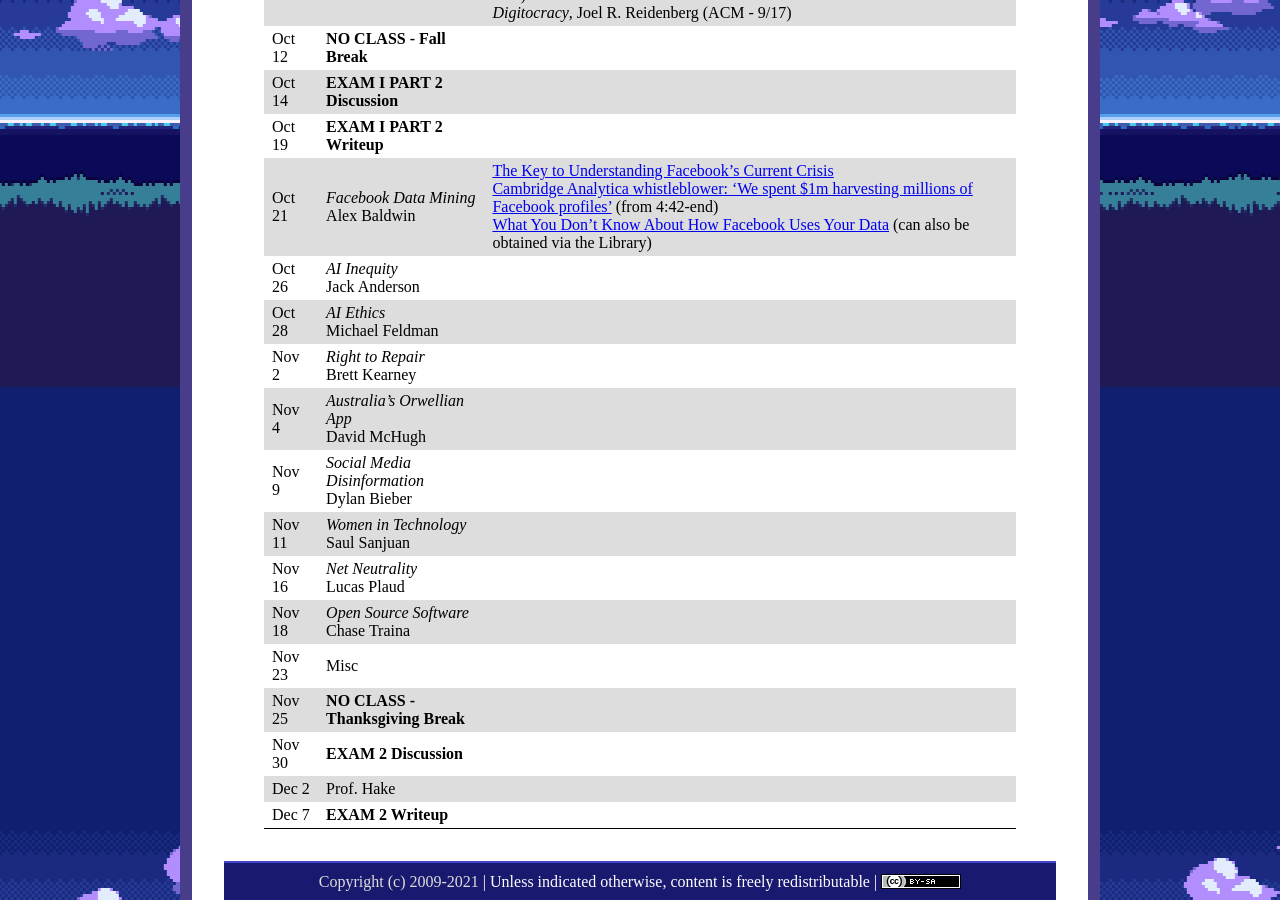
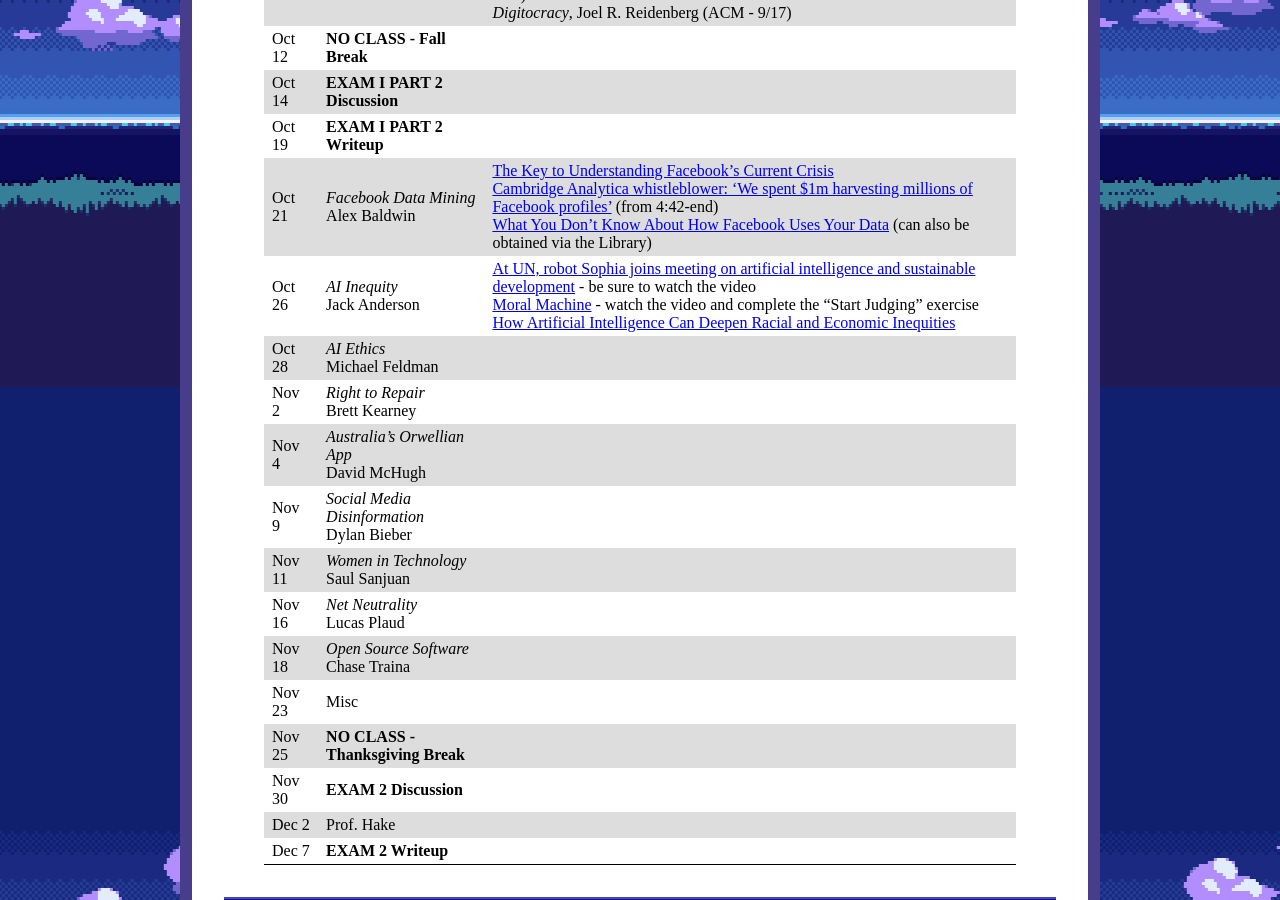
Before and after one commit to ycpcs/cs456-fall2021, a Jekyll site: the page built from schedule/index.md, in a window 1280 px wide and 900 px high, scrolled down 1413 px. Built offline with Jekyll 4.4.1, drawn with Linux system fonts in a browser that asks for light colours.

Commit message:
add Jack articles
add Jack articles

```diff
--- a/schedule/index.md
+++ b/schedule/index.md
@@ -32,7 +32,7 @@ All reading materials can be accessed via [Schmidt Library](http://library.ycp.e
 > Oct 14  | **EXAM I PART 2 Discussion** | |
 > Oct 19  | **EXAM I PART 2 Writeup** | |
 > Oct 21  | *Facebook Data Mining* <br /> Alex Baldwin | [The Key to Understanding Facebook's Current Crisis](https://www.youtube.com/watch?v=U4qooWtovhU) <br /> [Cambridge Analytica whistleblower: 'We spent $1m harvesting millions of Facebook profiles'](https://www.youtube.com/watch?v=FXdYSQ6nu-M)  (from 4:42-end) <br /> [What You Don’t Know About How Facebook Uses Your Data](https://www.nytimes.com/2018/04/11/technology/facebook-privacy-hearings.html) (can also be obtained via the Library)|
-> Oct 26  | *AI Inequity* <br /> Jack Anderson | |
+> Oct 26  | *AI Inequity* <br /> Jack Anderson | [At UN, robot Sophia joins meeting on artificial intelligence and sustainable development](https://news.un.org/en/story/2017/10/568292-un-robot-sophia-joins-meeting-artificial-intelligence-and-sustainable#.Wd58rRjMxmA) - be sure to watch the video <br /> [Moral Machine](https://www.moralmachine.net/) - watch the video and complete the "Start Judging" exercise <br /> [How Artificial Intelligence Can Deepen Racial and Economic Inequities](https://www.aclu.org/news/privacy-technology/how-artificial-intelligence-can-deepen-racial-and-economic-inequities/) |
 > Oct 28  | *AI Ethics* <br /> Michael Feldman | |
 > Nov 2   | *Right to Repair* <br /> Brett Kearney | |
 > Nov 4   | *Australia's Orwellian App* <br /> David McHugh | |
```
